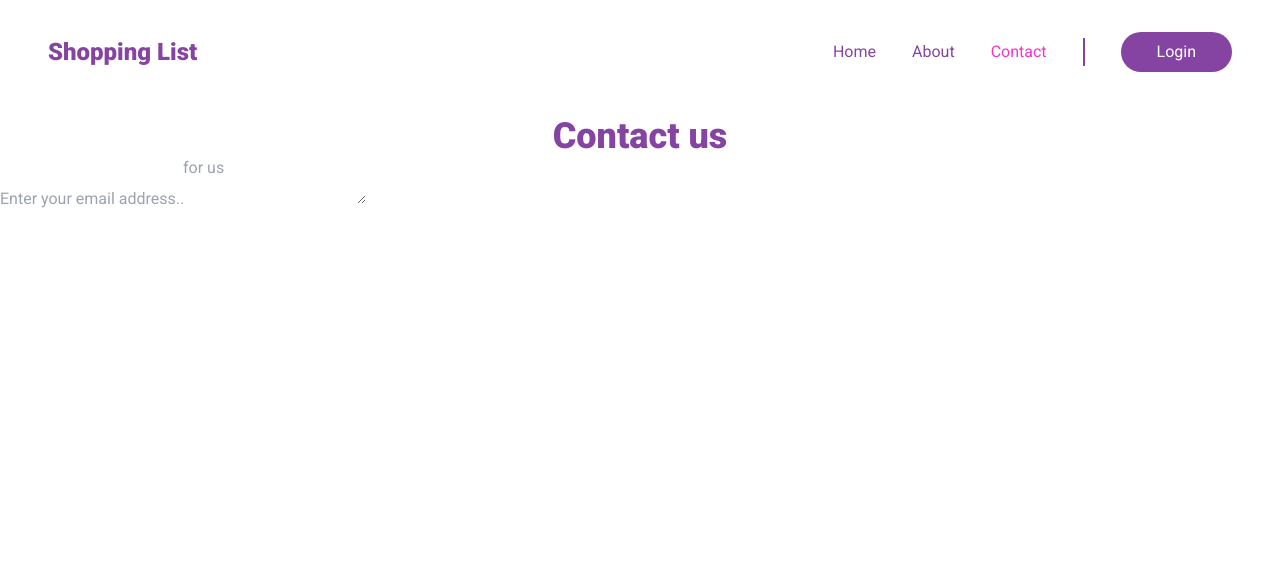
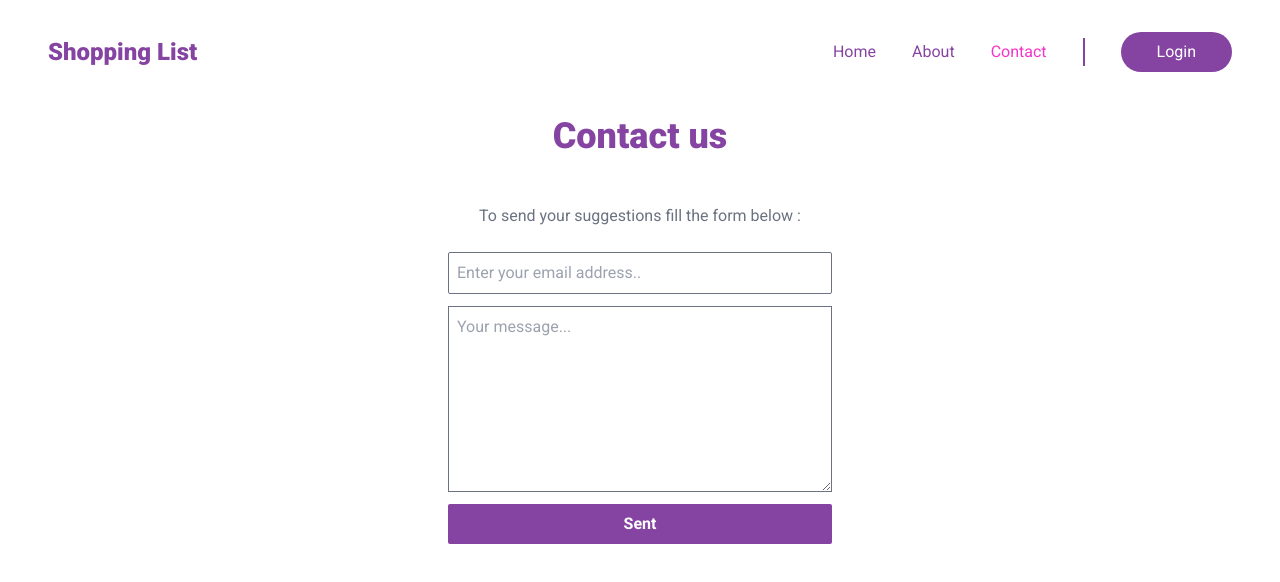
Before and after one commit to Mirwais01/shopping-list, a React (Create React App) app: page /Contact in a window 1280 px wide. Shown: the top 582 px of the page. Built offline with nearby package versions, Linux system fonts and the light colour scheme.

Commit message:
contact us page completed.

```diff
--- a/src/components/Contact.jsx
+++ b/src/components/Contact.jsx
@@ -4,13 +4,38 @@ function Contact() {
   return (
     <div>
       <Navigation />
-      <div className="container mx-auto my-3">
-        <h1 className="text-4xl font-black text-darkViolet text-center">
+      <div className="container mx-auto my-3 text-center">
+        <h1 className="text-4xl font-black mb-12 text-darkViolet text-center">
           Contact us
         </h1>
-        <form action="">
-          <input type="text" placeholder="Enter your email address.." />
-          <textarea name="" id="" placeholder="for us"></textarea>
+        <div></div>
+        <form
+          action=""
+          className="flex flex-col max-w-sm mx-auto space-y-3 mt-4"
+        >
+          <h3 className="text-gray-500 mb-3">
+            To send your suggestions fill the form below :
+          </h3>
+
+          <input
+            type="email"
+            className="border border-gray-500 outline-none px-2 py-2 rounded-sm"
+            placeholder="Enter your email address.."
+          />
+          <textarea
+            className="outline-none border border-gray-500 px-2 py-2"
+            rows={7}
+            cols={10}
+            name=""
+            id=""
+            placeholder="Your message..."
+          ></textarea>
+          <button
+            type="submit"
+            className="bg-darkViolet text-white font-bold py-2 px-4 rounded-sm"
+          >
+            Sent
+          </button>
         </form>
       </div>
     </div>
```
